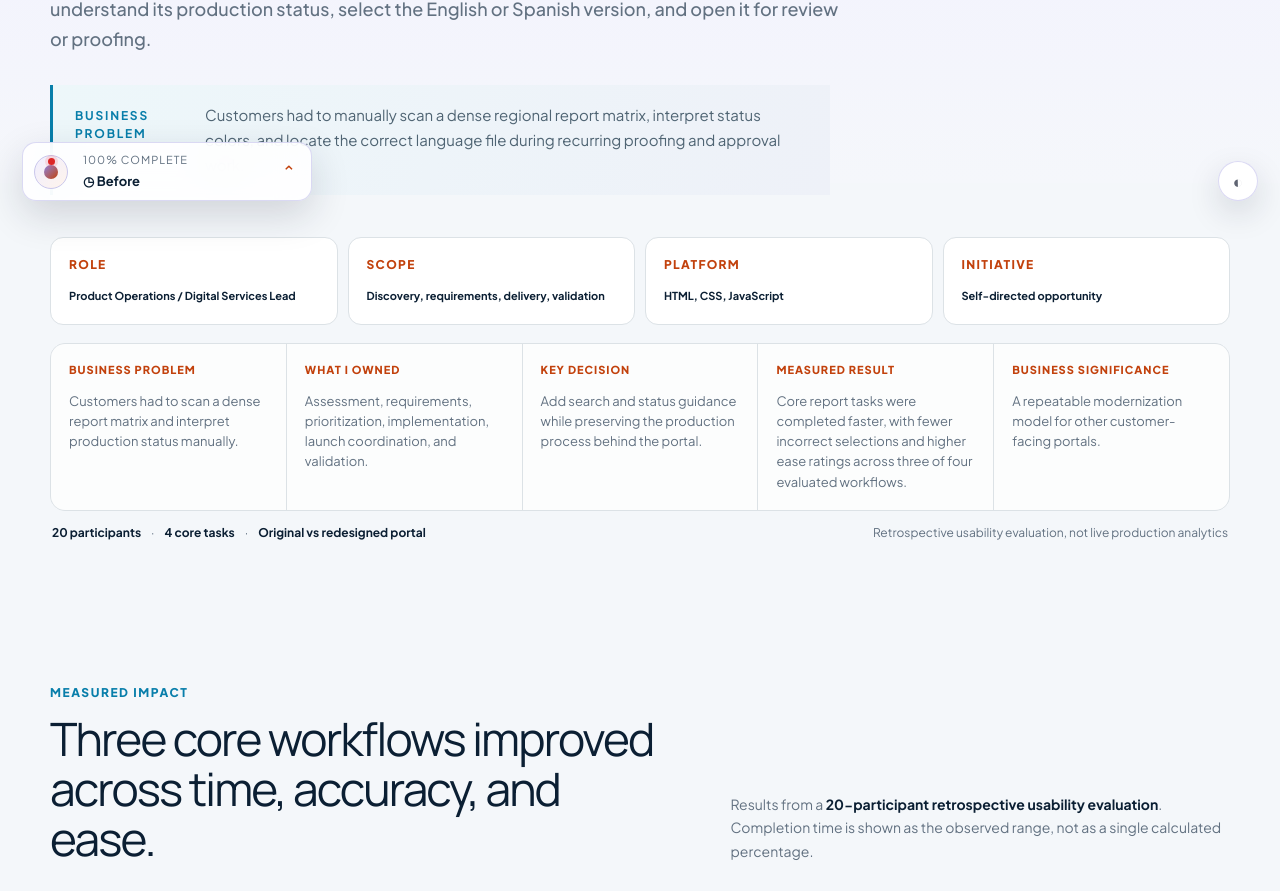
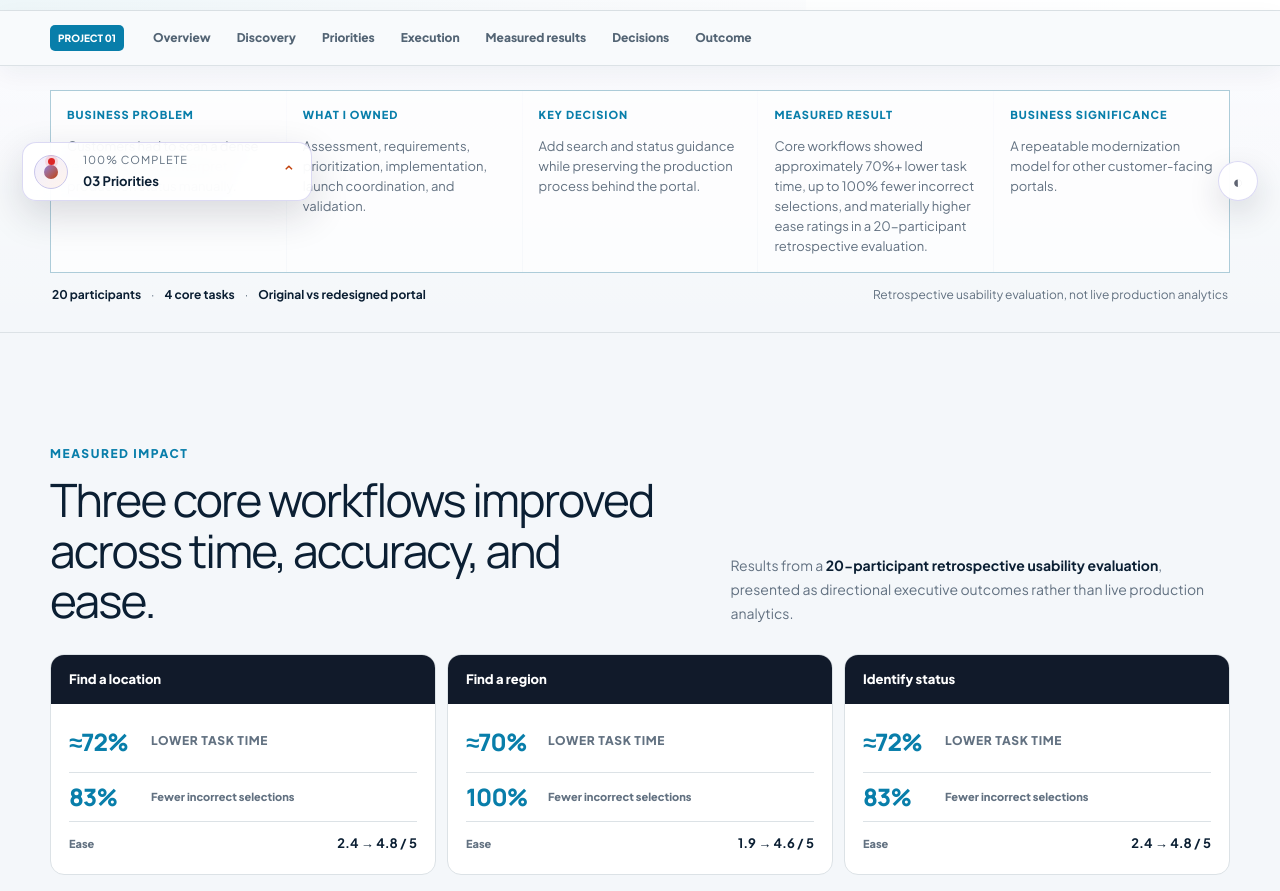
Before and after one commit to andrewjaebok/digital-operations-portfolio, a Next.js app: page /projects/customer-portal-redesign in a window 1280 px wide. Shown: the part 577-1468 px from the top of the page. Built offline with nearby package versions, Linux system fonts and the light colour scheme.

Commit message:
Lead project evidence with executive outcomes

```diff
--- a/app/projects/customer-portal-redesign/page.tsx
+++ b/app/projects/customer-portal-redesign/page.tsx
@@ -1,7 +1,6 @@
 import type { Metadata } from "next";
-import Link from "next/link";
 import Image from "../../components/PortfolioImage";
-import CaseProgress from "../../components/CaseProgress";
+import { CaseStudyEnding, CaseStudyWorkspace } from "../../components/CaseStudyWorkspace";
 import ProjectOperatingViews from "../../components/ProjectOperatingViews";
 import UtilityUsabilityResults from "../../components/UtilityUsabilityResults";
 import { assetPath } from "@/lib/asset-path";
@@ -11,20 +10,14 @@ export const metadata: Metadata = {
   description: "A Product Operations case study on improving CCR report discovery, proof-status clarity, bilingual access, and responsive usability while preserving production workflows.",
 };
 
-const progressSections = [
-  { id: "case-content", label: "Overview", icon: "◫" },
-  { id: "measured-impact", label: "Impact", icon: "↗" },
-  { id: "ownership", label: "Ownership", icon: "◎" },
-  { id: "assessment", label: "Assessment", icon: "⌕" },
-  { id: "strategy", label: "Strategy", icon: "◇" },
-  { id: "baseline", label: "Before", icon: "◷" },
-  { id: "solution", label: "Solution", icon: "✦" },
-  { id: "results", label: "What changed", icon: "↔" },
-  { id: "usability-results", label: "Measured results", icon: "▦" },
-  { id: "decisions", label: "Operating decisions", icon: "◆" },
-  { id: "process", label: "Process", icon: "⚙" },
-  { id: "outcome", label: "Outcome", icon: "✓" },
-  { id: "validation", label: "Validation", icon: "◌" },
+const caseNavigation = [
+  { id: "overview", label: "Overview" },
+  { id: "assessment", label: "Discovery" },
+  { id: "strategy", label: "Priorities" },
+  { id: "solution", label: "Execution" },
+  { id: "usability-results", label: "Measured results" },
+  { id: "decisions", label: "Decisions" },
+  { id: "outcome", label: "Outcome" },
 ];
 
 const changes = [
@@ -53,54 +46,66 @@ const priorities = [
 ];
 
 export default function CustomerPortalRedesign() {
-  return <main id="top">
-    <CaseProgress sections={progressSections} />
-    <a className="skip-link" href="#case-content">Skip to case study</a>
-    <header className="site-header case-header">
-      <Link className="brand" href="/"><span className="brand-mark">A</span><span>Andrew</span></Link>
-      <div className="case-header-context" aria-label="Current page"><span>Case study</span><b><i aria-hidden="true">◫</i> 01 / Customer Portal Redesign</b></div>
-      <nav aria-label="Case study navigation"><Link href="/">All projects</Link><a href="#results">Jump to results</a></nav>
-    </header>
-
-    <div className="project-context-bar">
-      <div className="shell">
-        <nav className="case-breadcrumb" aria-label="Breadcrumb"><Link href="/">Portfolio</Link><span aria-hidden="true">/</span><strong>Regional Utility Portal</strong></nav>
-        <span className="case-page-label">Project case study · 01</span>
-      </div>
-    </div>
-
-    <section className="case-hero shell" id="case-content">
-      <Link className="back-link" href="/"><span aria-hidden="true">←</span> Back to all projects</Link>
-      <p className="kicker">Product operations · CCR report and proof tracking</p>
-      <h1>Improving a recurring proof-review workflow, not just its interface.</h1>
-      <p className="case-lead">I evaluated and improved a regional utility portal used to find the correct CCR report, understand its production status, select the English or Spanish version, and open it for review or proofing.</p>
-      <aside className="case-noticed"><b>BUSINESS PROBLEM</b><p>Customers had to manually scan a dense regional report matrix, interpret status colors, and locate the correct language file during recurring proofing and approval work.</p></aside>
-      <div className="case-meta">
-        <div><span>Role</span><strong>Product Operations / Digital Services Lead</strong></div>
-        <div><span>Scope</span><strong>Discovery, requirements, delivery, validation</strong></div>
-        <div><span>Platform</span><strong>HTML, CSS, JavaScript</strong></div>
-        <div><span>Initiative</span><strong>Self-directed opportunity</strong></div>
-      </div>
+  return <main id="top" className="case-study-page utility-case-study">
+    <a className="skip-link" href="#overview">Skip to case study</a>
+    <CaseStudyWorkspace
+      number="PROJECT 01"
+      archetype="CUSTOMER PORTAL"
+      shortTitle="Regional Utility"
+      title="Regional Utility Customer Portal"
+      subtitle="Improving a recurring proof-review workflow, not just its interface."
+      summary="I evaluated and improved a portal used to find the correct CCR report, understand its production status, select the English or Spanish version, and open it for recurring review and proofing."
+      metadata={[
+        { label: "Role", value: "Product Operations / Digital Services Lead" },
+        { label: "Scope", value: "Discovery · Requirements · Delivery · Validation" },
+        { label: "Project type", value: "Customer workflow optimization" },
+        { label: "Status", value: "Delivered" },
+      ]}
+      navigation={caseNavigation}
+      accent="utility"
+    >
       <div className="executive-summary" aria-label="Case study executive summary">
         <article><span>Business problem</span><p>Customers had to scan a dense report matrix and interpret production status manually.</p></article>
         <article><span>What I owned</span><p>Assessment, requirements, prioritization, implementation, launch coordination, and validation.</p></article>
         <article><span>Key decision</span><p>Add search and status guidance while preserving the production process behind the portal.</p></article>
-        <article><span>Measured result</span><p>Core report tasks were completed faster, with fewer incorrect selections and higher ease ratings across three of four evaluated workflows.</p></article>
+        <article><span>Measured result</span><p>Core workflows showed approximately 70%+ lower task time, up to 100% fewer incorrect selections, and materially higher ease ratings in a 20-participant retrospective evaluation.</p></article>
         <article><span>Business significance</span><p>A repeatable modernization model for other customer-facing portals.</p></article>
       </div>
       <p className="executive-methodology"><strong>20 participants</strong><span aria-hidden="true">·</span><strong>4 core tasks</strong><span aria-hidden="true">·</span><strong>Original vs redesigned portal</strong><span>Retrospective usability evaluation, not live production analytics</span></p>
-    </section>
+    </CaseStudyWorkspace>
 
-    <section className="utility-impact shell" id="measured-impact" aria-labelledby="measured-impact-title">
+    <section className="utility-impact signature-visual shell" id="measured-impact" aria-labelledby="measured-impact-title">
       <div className="utility-impact-heading">
         <div><p className="kicker">Measured impact</p><h2 id="measured-impact-title">Three core workflows improved across time, accuracy, and ease.</h2></div>
-        <p>Results from a <strong>20-participant retrospective usability evaluation</strong>. Completion time is shown as the observed range, not as a single calculated percentage.</p>
+        <p>Results from a <strong>20-participant retrospective usability evaluation</strong>, presented as directional executive outcomes rather than live production analytics.</p>
       </div>
       <div className="utility-impact-grid">
-        <article><span>Find a location</span><div><p><small>Completion time</small><b>30–60 sec → 10–15 sec</b></p><p><small>Incorrect selections</small><b>1.86 → 0.32</b></p><p><small>Ease</small><b>2.4 → 4.8 / 5</b></p></div></article>
-        <article><span>Find a region</span><div><p><small>Completion time</small><b>20–30 sec → 5–10 sec</b></p><p><small>Incorrect selections</small><b>1.86 → 0</b></p><p><small>Ease</small><b>1.9 → 4.6 / 5</b></p></div></article>
-        <article><span>Identify status</span><div><p><small>Completion time</small><b>30–60 sec → 10–15 sec</b></p><p><small>Incorrect selections</small><b>1.86 → 0.32</b></p><p><small>Ease</small><b>2.4 → 4.8 / 5</b></p></div></article>
+        <article>
+          <span>Find a location</span>
+          <div>
+            <p className="utility-impact-primary"><b>≈72%</b><small>Lower task time</small></p>
+            <p><b>83%</b><small>Fewer incorrect selections</small></p>
+            <p><small>Ease</small><b>2.4 → 4.8 / 5</b></p>
+          </div>
+        </article>
+        <article>
+          <span>Find a region</span>
+          <div>
+            <p className="utility-impact-primary"><b>≈70%</b><small>Lower task time</small></p>
+            <p><b>100%</b><small>Fewer incorrect selections</small></p>
+            <p><small>Ease</small><b>1.9 → 4.6 / 5</b></p>
+          </div>
+        </article>
+        <article>
+          <span>Identify status</span>
+          <div>
+            <p className="utility-impact-primary"><b>≈72%</b><small>Lower task time</small></p>
+            <p><b>83%</b><small>Fewer incorrect selections</small></p>
+            <p><small>Ease</small><b>2.4 → 4.8 / 5</b></p>
+          </div>
+        </article>
       </div>
+      <p className="utility-methodology-note">Task-time percentage reductions are directional comparisons based on the midpoint of the observed completion-time ranges. Raw ranges are preserved in the detailed results below.</p>
       <p className="utility-impact-note">The fourth task, opening the correct English or Spanish file, remains in the detailed results below. Its time range became more consistent while its ease rating remained 4.0/5.</p>
     </section>
 
@@ -202,7 +207,13 @@ export default function CustomerPortalRedesign() {
 
     <section className="feedback-section shell" id="validation"><p className="kicker">Customer feedback</p><blockquote>The customer reported that organizing projects in batches made them easier to find and helped with navigation through the process.</blockquote><p>Paraphrased from direct customer feedback after delivery. The usability evaluation independently added task-time, incorrect-selection, and ease-of-use evidence.</p></section>
 
-    <section className="next-project shell"><p className="kicker">Next transformation</p><h2>Prescription Pad Ordering Experience</h2><span>Product operations · Regulated ordering</span><Link href="/projects/prescription-pad-ordering-portal">View case study →</Link></section>
+    <CaseStudyEnding
+      capabilities={["Customer Discovery", "Workflow Optimization", "Prioritization", "Usability Measurement", "Operational Continuity"]}
+      nextNumber="02"
+      nextTitle="Prescription Pad Ordering Experience"
+      nextDescription="See how the same operating discipline applies inside a regulated commerce and growth environment."
+      nextHref="/projects/prescription-pad-ordering-portal"
+    />
     <footer className="site-footer shell"><div><span className="brand-mark">A</span><strong>Andrew</strong></div><p>Professional client work · Product operations</p><a href="#top">Back to top ↑</a></footer>
   </main>;
 }
```
